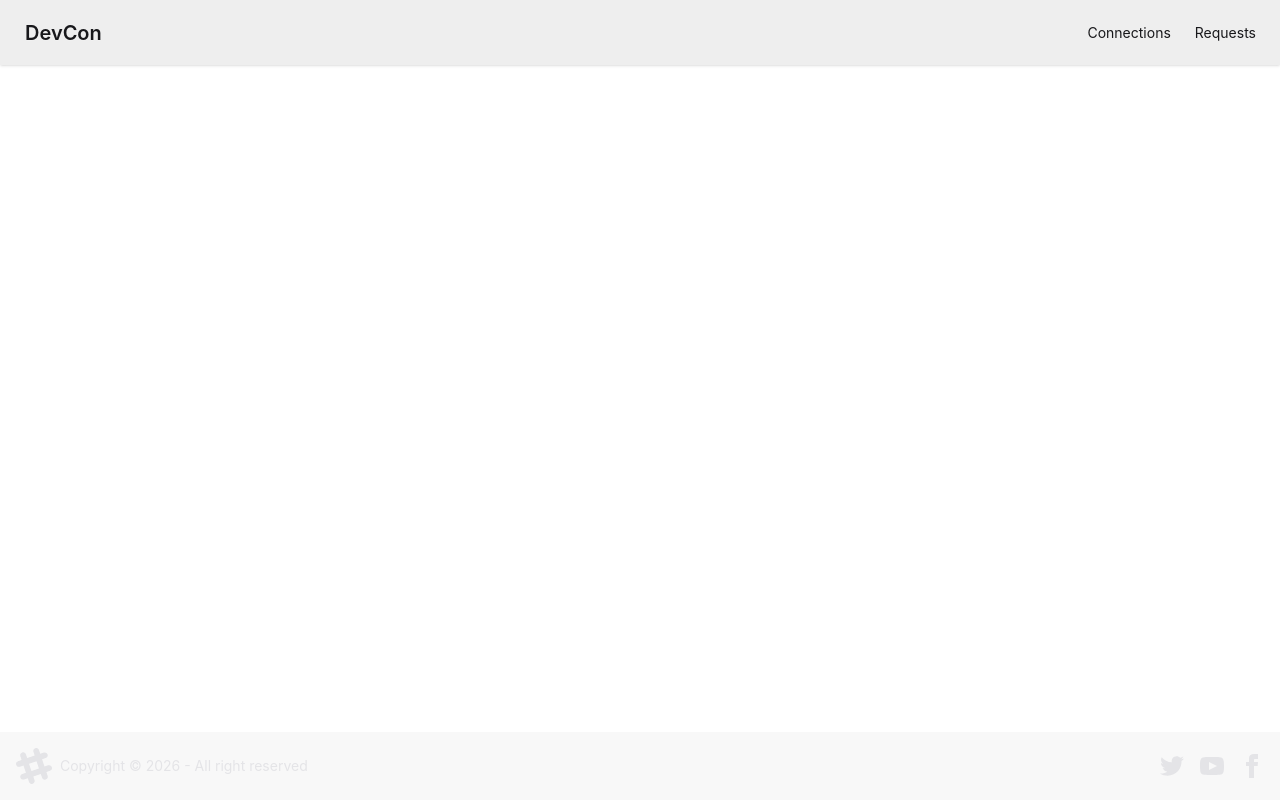
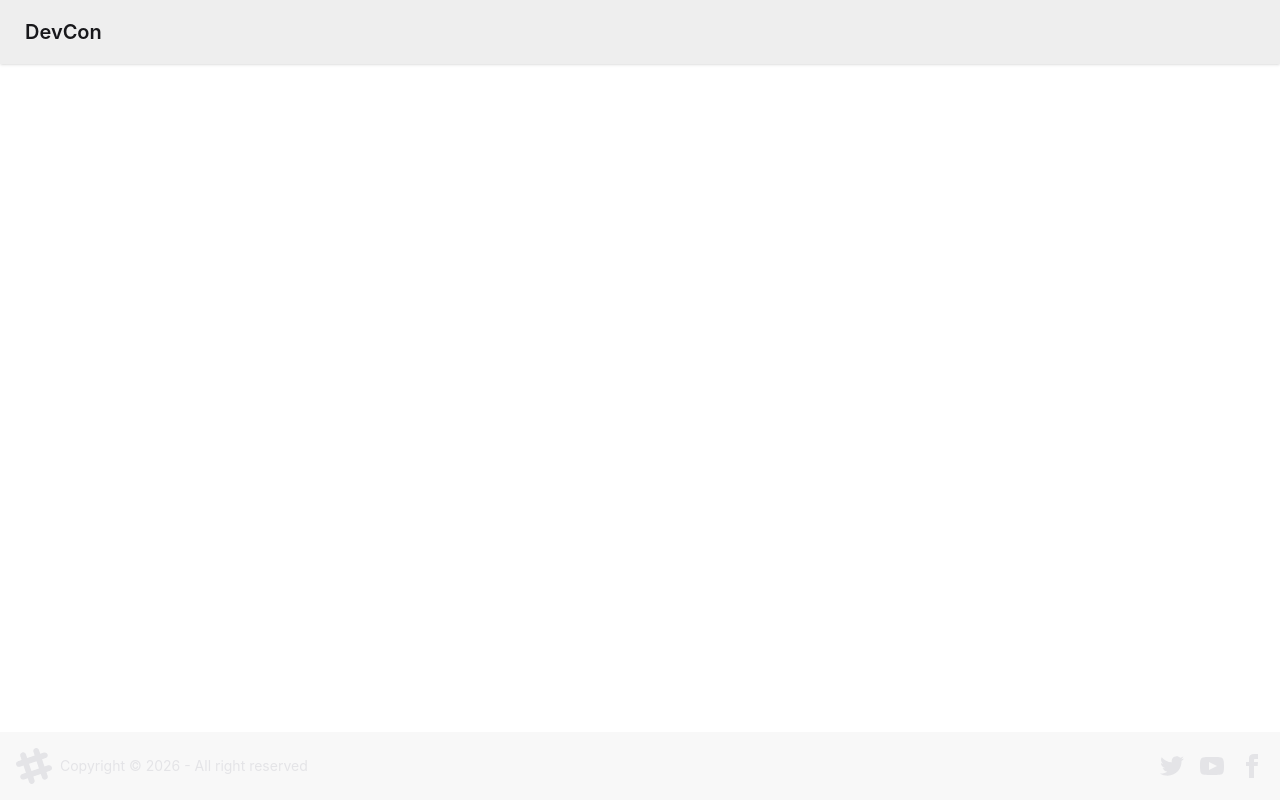
Before and after one commit to aashna03/devCon-web, a React (Vite) app: page / in a window 1280 px wide. Built offline with nearby package versions, Linux system fonts and the light colour scheme; no server answers.

Commit message:
corrected bug

```diff
--- a/src/components/NavBar.jsx
+++ b/src/components/NavBar.jsx
@@ -37,7 +37,7 @@ const NavBar = () => {
         </div>
         <div className="navbar-center lg:flex">
           <ul className="menu menu-horizontal px-1">
-            {{user}&&
+            {user&&(
             <>
               <li>
                 <Link to="/connections">
@@ -49,7 +49,7 @@ const NavBar = () => {
                   Requests
                 </Link>
               </li>
-            </>}
+            </>)}
 
           </ul>
         </div>
```
